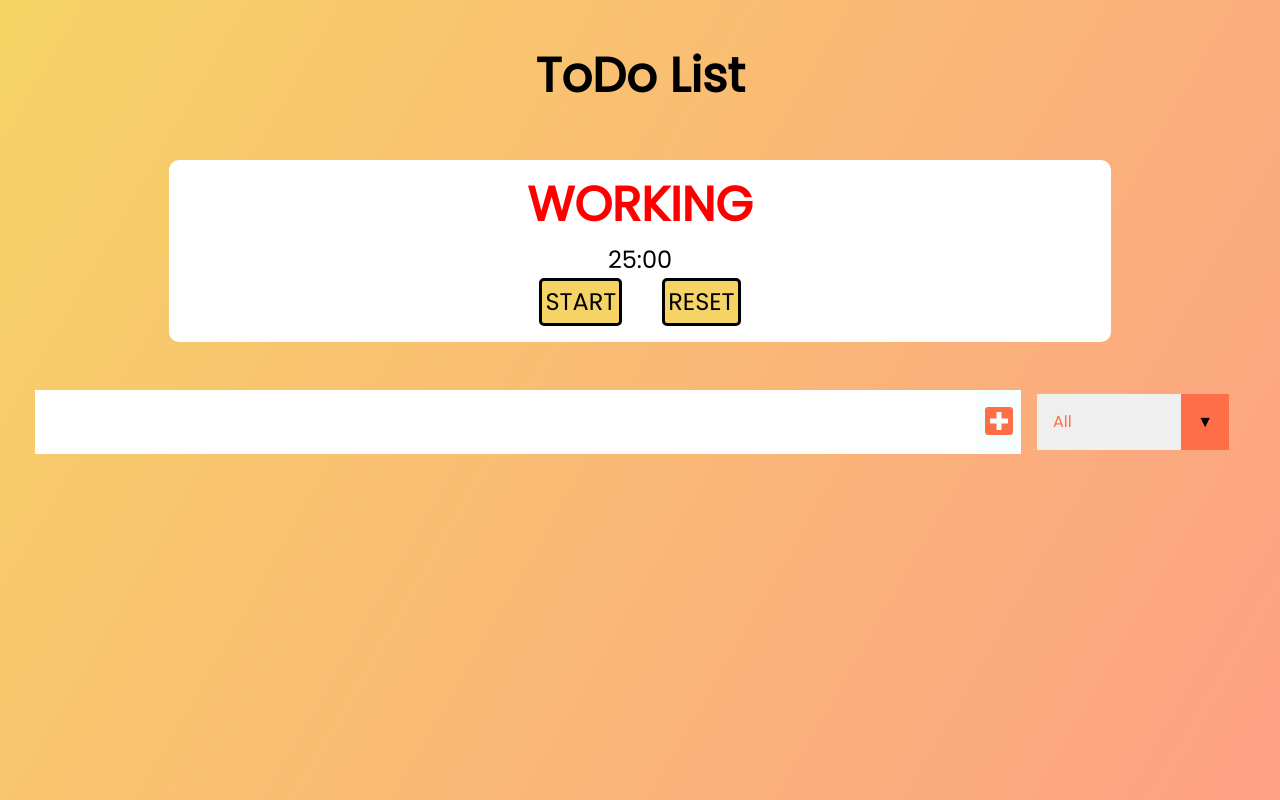
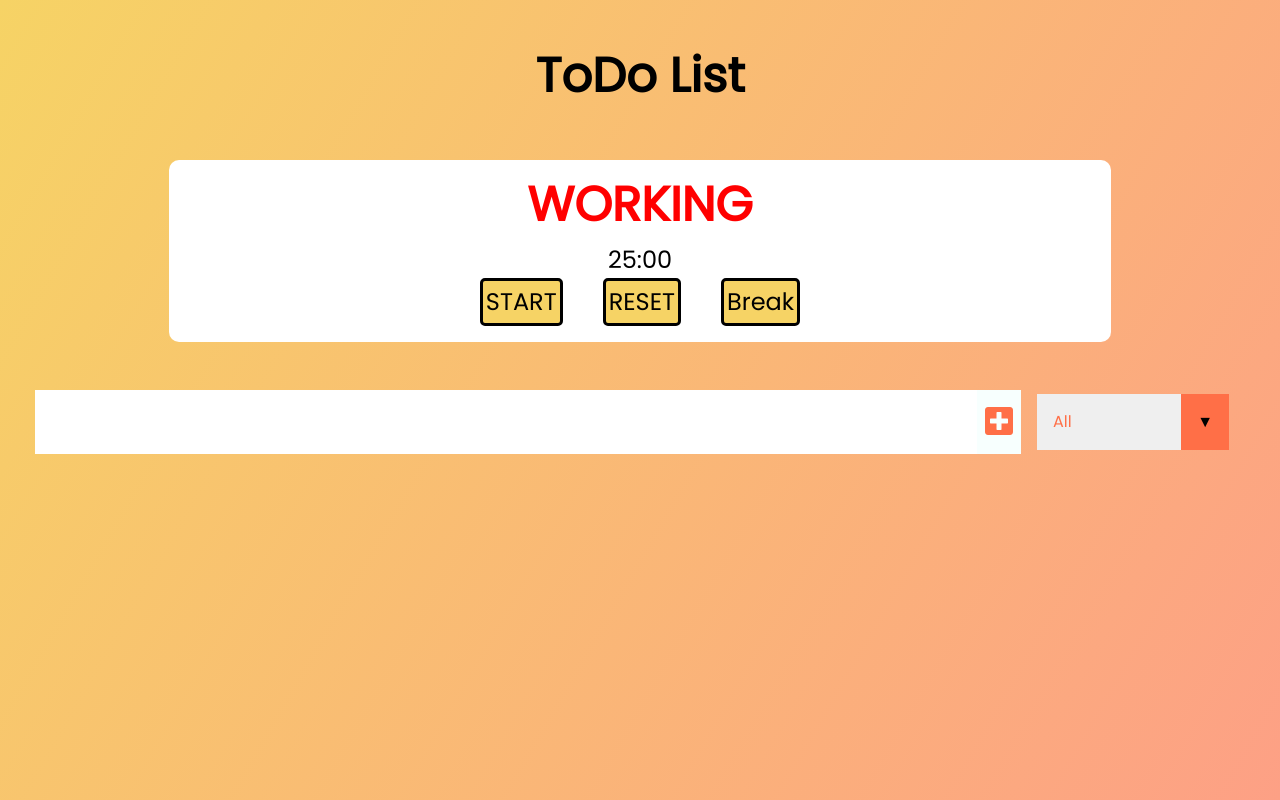
Before and after one commit to Apples201/RefocusV2, a React (Create React App) app: page / in a window 1280 px wide. Built offline with nearby package versions, Linux system fonts and the light colour scheme.

Commit message:
Add switch working button

```diff
--- a/src/components/Timer.js
+++ b/src/components/Timer.js
@@ -42,6 +42,20 @@ const Timer = () =>{
        setPaused(true);
        setWorking(true);
     }
+    const workingHandler = (e) =>{
+        e.preventDefault();
+        //If working set timeleft to 5 mins
+        if(working){
+            setTimeLeft(300);
+        }
+        //Else set time left to 25 minutes
+        else{
+            setTimeLeft(1500)
+        }
+        //Set to opposite working value and set paused to true
+        setWorking(!working);
+        setPaused(true);
+    }
     return (
         <div className="timer w-75 mx-auto">
             <h1 className={(working)?("working"):("break")}>{(working)?("WORKING"):("BREAK")}</h1>
@@ -52,6 +66,9 @@ const Timer = () =>{
             <button onClick ={resetHandler}>
                RESET
             </button>
+            <button onClick={workingHandler}>
+                {(working)?("Break"):("Working")}
+            </button>
         </div>
     )
 };
```
